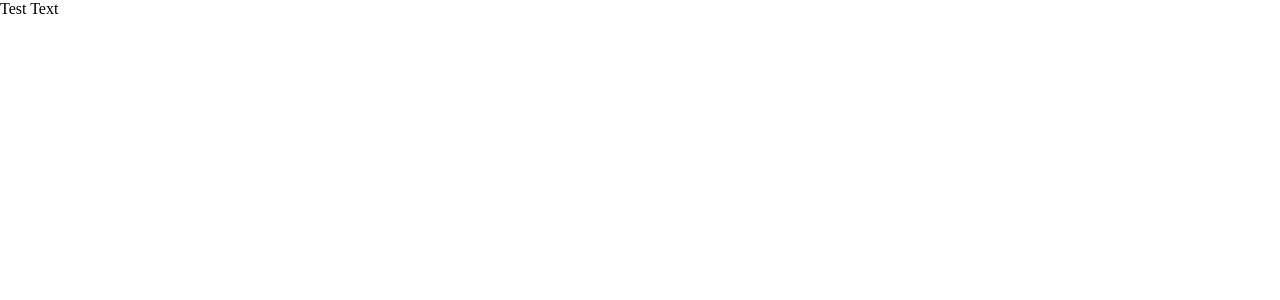
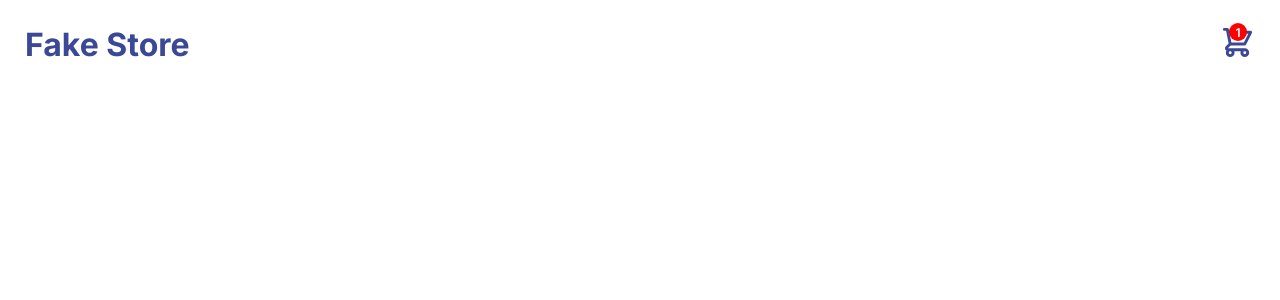
Before and after one commit to nhahn92/fake-store, a React (Vite) app: page / in a window 1280 px wide. Shown: the top 300 px of the page. Built offline with nearby package versions, Linux system fonts and the light colour scheme.

Commit message:
Added finished Header component

```diff
--- a/src/App.jsx
+++ b/src/App.jsx
@@ -1,10 +1,11 @@
 import { useState } from 'react'
 import './App.css'
+import Header from './components/Header/Header'
 
 function App() {
   return (
     <div>
-      Test Text
+      <Header />
     </div>
   )
 }
```
